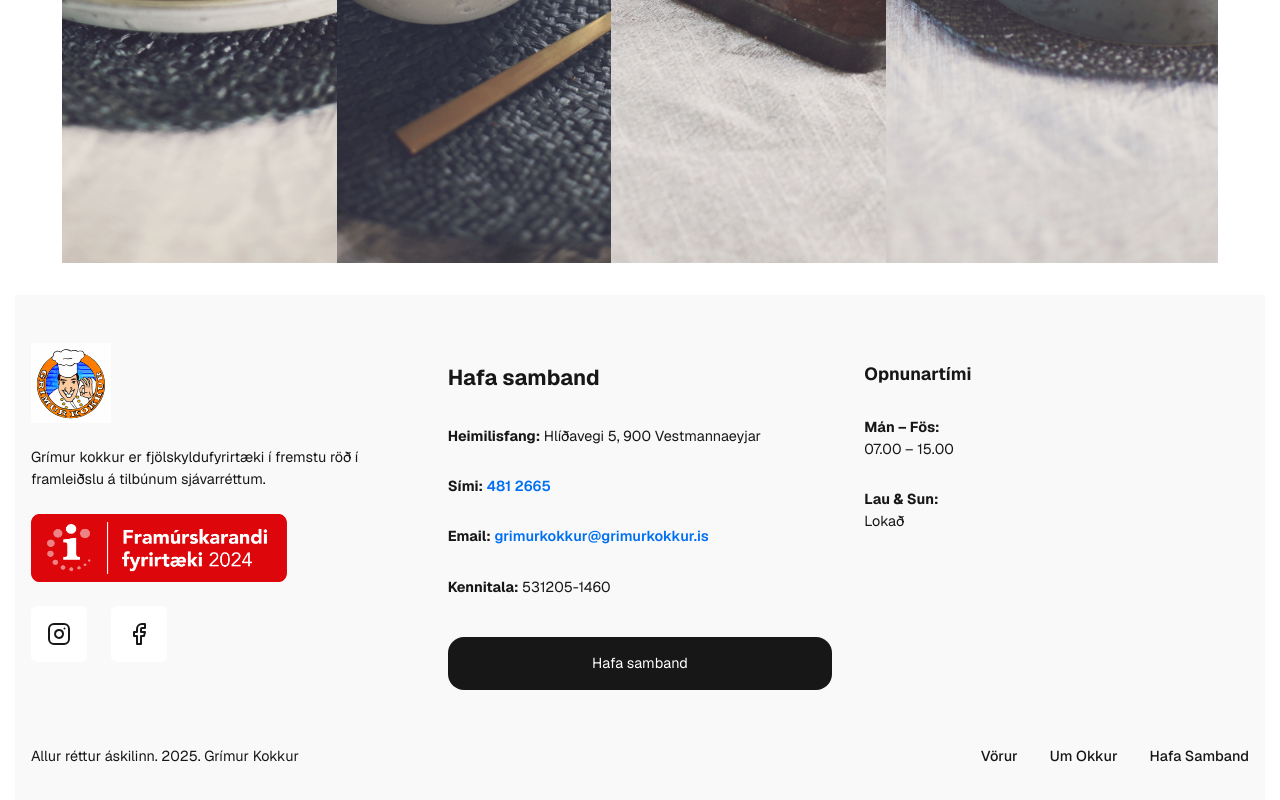
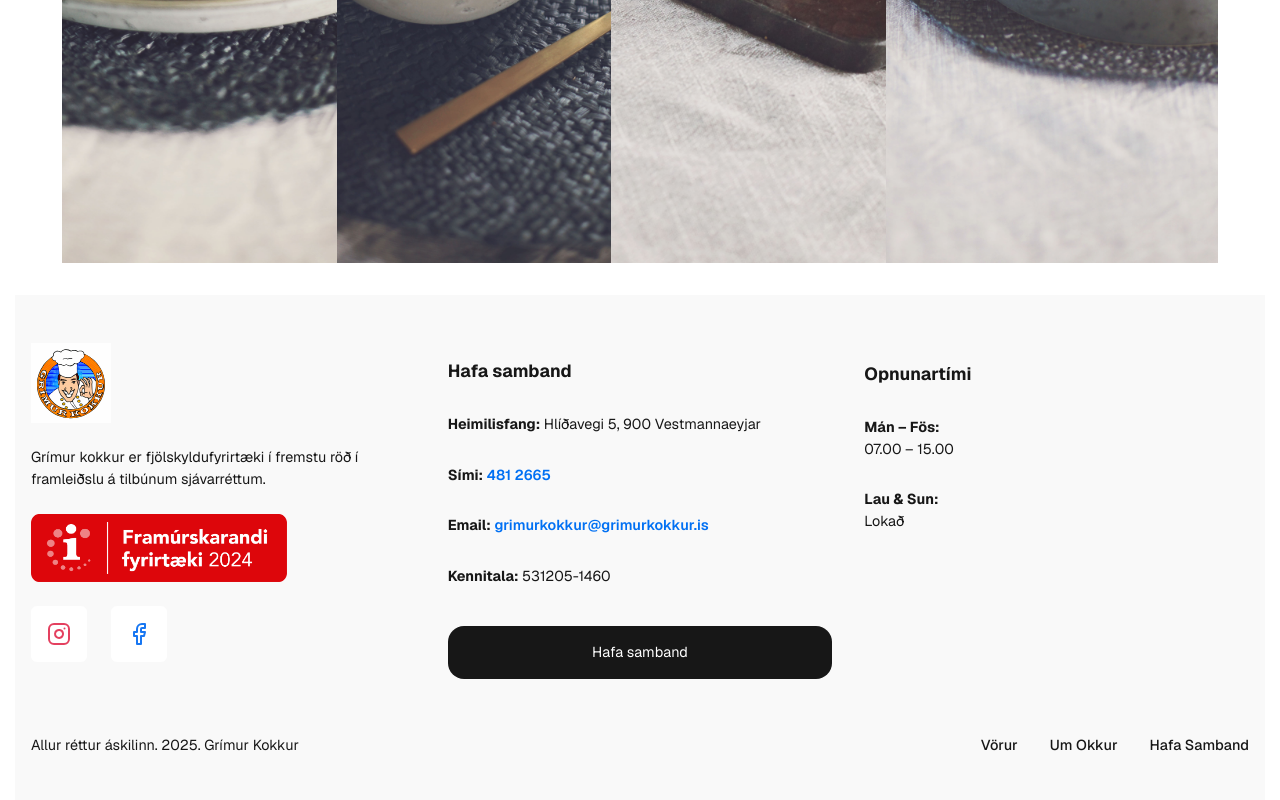
Before and after one commit to aph8/GrimurKokkur, a Next.js app: page / in a window 1280 px wide. Shown: the part 697-1497 px from the top of the page. Built offline with nearby package versions, Linux system fonts and the light colour scheme.

Commit message:
laga footer

```diff
--- a/src/components/functions/Footer.tsx
+++ b/src/components/functions/Footer.tsx
@@ -10,6 +10,7 @@ export default function Footer() {
   return (
     <footer className={styles.footer}>
       <div className={styles.top}>
+        {/* Column 1 */}
         <div className={styles.column}>
           <Image
             src="/Grimur_kokkur_logo.svg"
@@ -37,7 +38,8 @@ export default function Footer() {
               aria-label="Instagram"
             >
               <div className={styles.icon}>
-                <Instagram size={24} />
+                {/* Instagram brand color */}
+                <Instagram size={24} color="#E4405F" />
               </div>
             </Link>
             <Link
@@ -47,12 +49,14 @@ export default function Footer() {
               aria-label="Facebook"
             >
               <div className={styles.icon}>
-                <Facebook size={24} />
+                {/* Facebook brand color */}
+                <Facebook size={24} color="#1877F2" />
               </div>
             </Link>
           </div>
         </div>
 
+        {/* Column 2 */}
         <div className={styles.column}>
           <h2>Hafa samband</h2>
           <p>
@@ -71,13 +75,12 @@ export default function Footer() {
           <p>
             <strong>Kennitala:</strong> 531205-1460
           </p>
-
-          {/* Nú er það bara þetta Link-element sem er smellanlegt, og dettur full-breidd */}
           <Link href="/contact" className={styles.contactButton}>
             Hafa samband
           </Link>
         </div>
 
+        {/* Column 3 */}
         <div className={styles.column}>
           <h3>Opnunartími</h3>
           <p>
@@ -93,6 +96,7 @@ export default function Footer() {
         </div>
       </div>
 
+      {/* Bottom row */}
       <div className={styles.bottom}>
         <div className={styles.bottomLeft}>
           Allur réttur áskilinn. {new Date().getFullYear()}. Grímur Kokkur
--- a/src/styles/Footer.module.scss
+++ b/src/styles/Footer.module.scss
@@ -2,7 +2,7 @@
 @use './mixins'    as m;
 
 .footer {
-  /* Distinct pale‐gray band in light mode, dark band in dark mode */
+  /* Pale‐gray band in light mode, dark band in dark mode */
   background: var(--accent-bg);
   @media (prefers-color-scheme: dark) {
     background: var(--foreground);
@@ -24,7 +24,6 @@
     color: #0070f3;
     font-weight: 600;
     text-decoration: none;
-
     &:hover {
       text-decoration: underline;
     }
@@ -44,7 +43,6 @@
 
   @media (min-width: 769px) and (max-width: 1024px) {
     grid-template-columns: repeat(2, 1fr);
-
     .column:last-child {
       grid-column: 1 / -1;
     }
@@ -55,7 +53,8 @@
   display: flex;
   flex-direction: column;
 
-  h3 {
+  h3,
+  h2 {
     margin-bottom: v.$spacing-sm;
     font-size: 1.1rem;
     color: inherit;
@@ -80,17 +79,13 @@
   display: flex;
   align-items: center;
   justify-content: center;
-
-  svg {
-    color: var(--foreground);
-  }
 }
 
 .contactButton {
-  /* Görum takkann block-level 100% breiddar */
-  display: block;
-  width: 100%;
-  text-align: center;
+  /* make the button itself auto‐width again */
+  display: inline-flex;
+  align-items: center;
+  justify-content: center;
 
   margin-top: v.$spacing-md;
   background: var(--foreground);
@@ -144,7 +139,6 @@
     text-decoration: none;
     font-weight: 500;
     transition: opacity 0.2s ease;
-
     &:hover {
       opacity: 0.8;
     }
@@ -159,7 +153,6 @@
   display: flex;
   align-items: center;
   transition: opacity 0.2s ease;
-
   &:hover {
     opacity: 0.8;
   }
```
